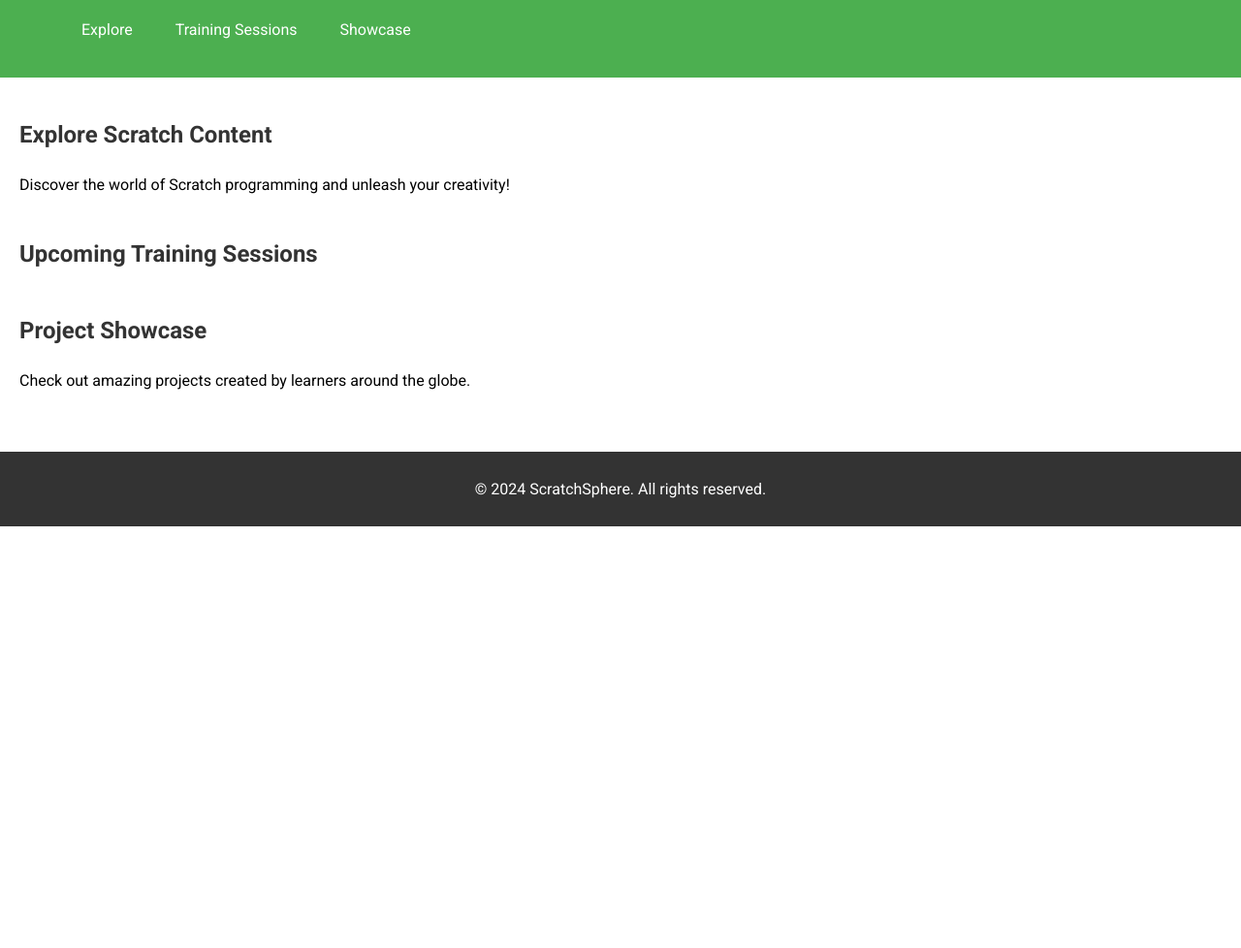
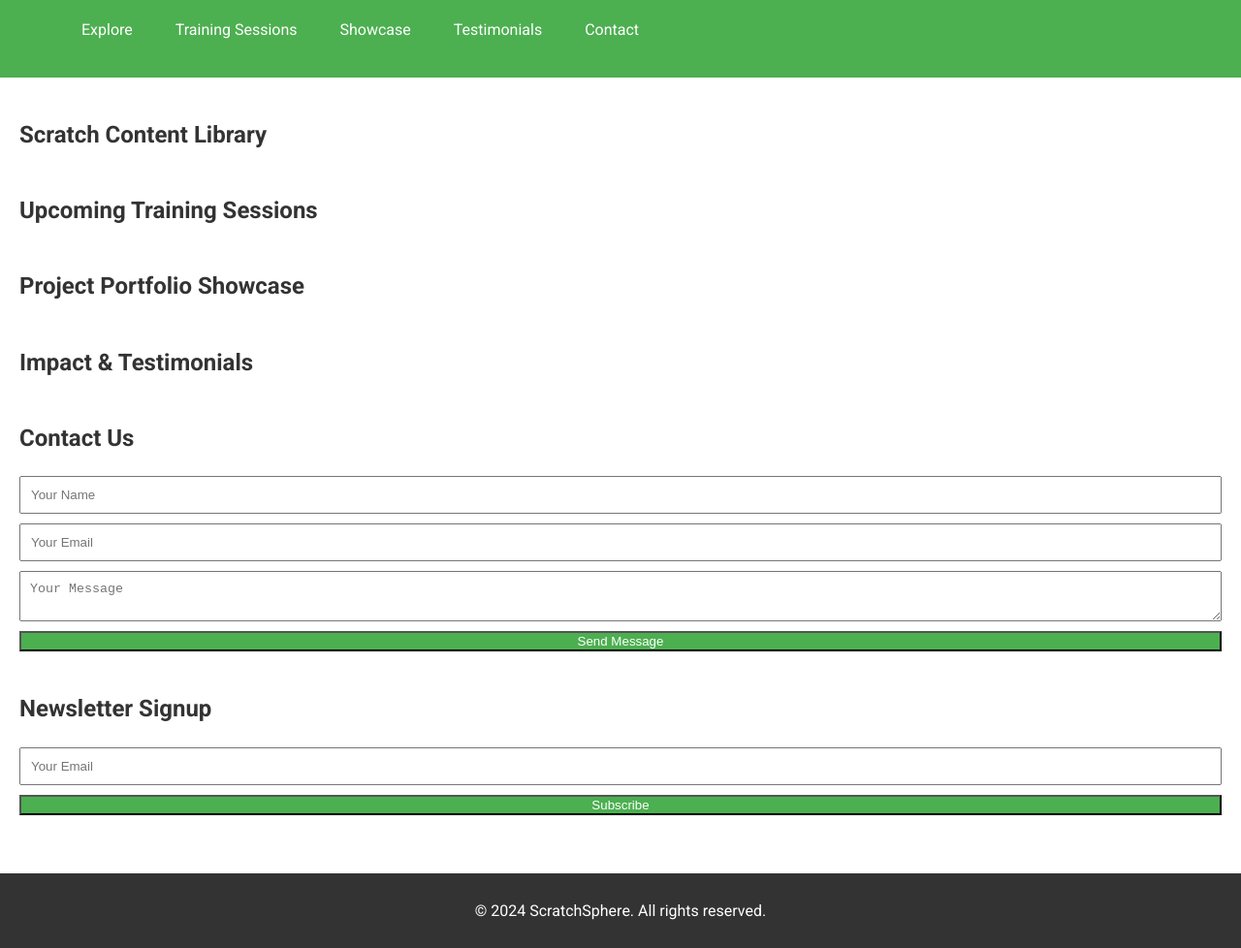
Before and after one commit to FaithChepkemoi/Phase-1-FinalProject, a plain HTML site: page index.html in a window 1280 px wide. Shown: the part 96-1074 px from the top of the page at 97% size. Before the commit the page ends 800 px from the top, so only its background shows below. Drawn offline with Linux system fonts and the light colour scheme; a script that the page names is missing.

Commit message:
html & css

```diff
--- a/index.html
+++ b/index.html
@@ -6,7 +6,6 @@
     <title>ScratchSphere</title>
     <link rel="stylesheet" href="style.css">
     <link rel="preconnect" href="https://fonts.googleapis.com">
-    <link rel="preconnect" href="https://fonts.gstatic.com" crossorigin>
     <link href="https://fonts.googleapis.com/css2?family=Roboto:wght@400;700&display=swap" rel="stylesheet">
 </head>
 <body>
@@ -18,6 +17,8 @@
                     <li><a href="#explore">Explore</a></li>
                     <li><a href="#sessions">Training Sessions</a></li>
                     <li><a href="#showcase">Showcase</a></li>
+                    <li><a href="#testimonials">Testimonials</a></li>
+                    <li><a href="#contact">Contact</a></li>
                 </ul>
             </nav>
         </div>
@@ -25,8 +26,8 @@
 
     <main>
         <section id="explore">
-            <h2>Explore Scratch Content</h2>
-            <p>Discover the world of Scratch programming and unleash your creativity!</p>
+            <h2>Scratch Content Library</h2>
+            <div id="tutorial-list"></div>
         </section>
 
         <section id="sessions">
@@ -35,10 +36,34 @@
         </section>
 
         <section id="showcase">
-            <h2>Project Showcase</h2>
-            <!-- Showcase of projects -->
-            <p>Check out amazing projects created by learners around the globe.</p>
+            <h2>Project Portfolio Showcase</h2>
+            <div id="project-list"></div>
         </section>
+
+        <section id="testimonials">
+            <h2>Impact & Testimonials</h2>
+            <!-- Testimonials will be dynamically loaded here -->
+        </section>
+
+        <section id="contact">
+            <h2>Contact Us</h2>
+            <form id="contact-form">
+                <input type="text" placeholder="Your Name" required />
+                <input type="email" placeholder="Your Email" required />
+                <textarea placeholder="Your Message" required></textarea>
+                <button type="submit">Send Message</button>
+            </form>
+        </section>
+
+        <!-- Newsletter Signup -->
+        <section id="newsletter">
+            <h2>Newsletter Signup</h2>
+            <form id="newsletter-form">
+                <input type="email" placeholder="Your Email" required />
+                <button type="submit">Subscribe</button>
+            </form>
+        </section>
+
     </main>
 
     <footer>
--- a/style.css
+++ b/style.css
@@ -57,20 +57,20 @@ h2 {
     color: #333;
 }
 
-#session-list {
+#tutorial-list,
+#session-list,
+#project-list {
     margin-top: 20px;
 }
 
-.session-item {
+.session-item,
+.tutorial-item,
+.project-item {
     background-color: #f9f9f9;
     border-radius: 5px;
     padding: 15px;
     margin-bottom: 10px;
     box-shadow: 0 2px 5px rgba(0,0,0,0.1);
-}
-
-.session-item strong {
-    display: block;
 }
 
 footer {
@@ -80,6 +80,24 @@ footer {
     padding: 10px 0;
 }
 
+/* Form styles */
+form {
+    display: flex;
+    flex-direction: column;
+}
+
+form input,
+form textarea {
+    margin-bottom: 10px;
+    padding: 10px;
+}
+
+form button {
+    background-color: #4CAF50;
+    color: white;
+}
+
+/* Responsive Design */
 @media (max-width: 600px) {
     nav ul li {
         display: block;
```
